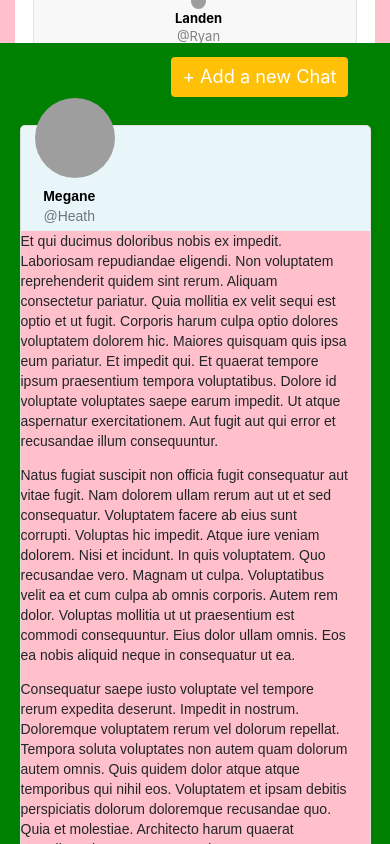
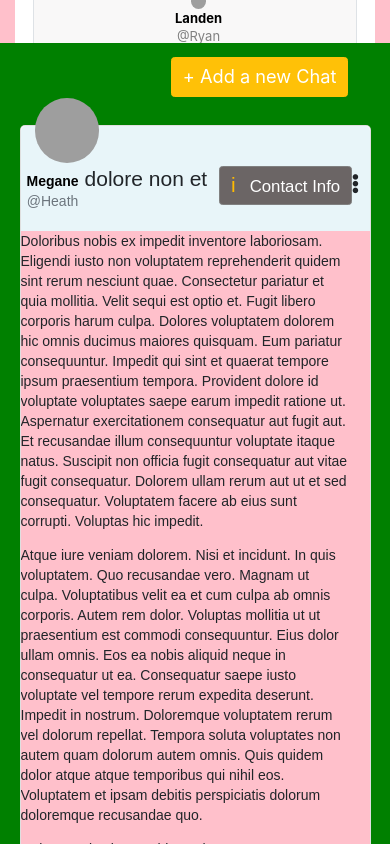
Before and after one commit to AbbyB97/FS_assignment, a React (Create React App) app: page / in a window 390 px wide. Shown: the part 1180-2024 px from the top of the page. Built offline with nearby package versions, Linux system fonts and the light colour scheme; grey boxes are pictures that could not be loaded.

Commit message:
responsive fixes header

```diff
--- a/src/components/Chatbox.js
+++ b/src/components/Chatbox.js
@@ -1,6 +1,6 @@
 import React from "react";
 import styled from "styled-components";
-import { Row, Col } from "react-bootstrap";
+import { Row, Col, Button } from "react-bootstrap";
 import faker from "faker";
 
 const MainCard = styled("div")`
@@ -17,21 +17,20 @@ const CardHeader = styled("div")`
   background: #e8f5f9;
   display: flex;
   flex-direction: row;
+  justify-content: space-between;
   border-top-right-radius: 5px;
   border-top-left-radius: 5px;
-  .chatboxUserCol{
-    display:flex;
-    flex-direction:column;
-    text-align:center;
-    height:7.5rem;
-    p{
-      color:black;
-      position:relative;
-      top:-20px;
-      margin:0px;
-
+  .chatboxUserCol {
+    display: flex;
+    flex-direction: column;
+    text-align: center;
+    height: 7.5rem;
+    p {
+      color: black;
+      position: relative;
+      top: -20px;
+      margin: 0px;
     }
-
   }
 `;
 
@@ -54,7 +53,7 @@ const InputContainer = styled("div")`
 const Chatbox = () => {
   return (
     <MainCard className="card">
-      <CardHeader>
+      <CardHeader className="pr-2">
         <div className="chatboxUserCol">
           <img
             alt="avatar"
@@ -71,7 +70,36 @@ const Chatbox = () => {
             )}`}
           />
           <p className="font-weight-bold">{faker.name.firstName()}</p>
-          <p className="font-weight-light text-secondary" >@{faker.name.firstName()}</p>
+          <p className="font-weight-light text-secondary">
+            @{faker.name.firstName()}
+          </p>
+        </div>
+        <div style={{ width: "60%" }} className="my-auto">
+          <p style={{fontSize:"1.5rem"}}>{faker.lorem.words()}</p>
+        </div>
+        <div className="my-auto">
+          <Button
+            style={{
+              color: "white",
+              fontSize: "1.2rem",
+
+              minWidth:"max-content",
+              marginTop: "1rem",
+              marginLeft: "0",
+              backgroundColor: "#6b6565",
+            }}
+          >
+            <span style={{ color: "#ffbb00" }} class="pr-3 h4">
+              i
+            </span>
+            Contact Info
+          </Button>
+        </div>
+        <div className="my-auto">
+          <i
+            style={{ cursor: "pointer",fontSize:"1.4rem"}}
+            class="fas fa-ellipsis-v mr-1 pt-3"
+          ></i>
         </div>
       </CardHeader>
       <MessagesContainer>
```
Also changed, not shown: 1 other file (tests, documents, lock files or other folders).
